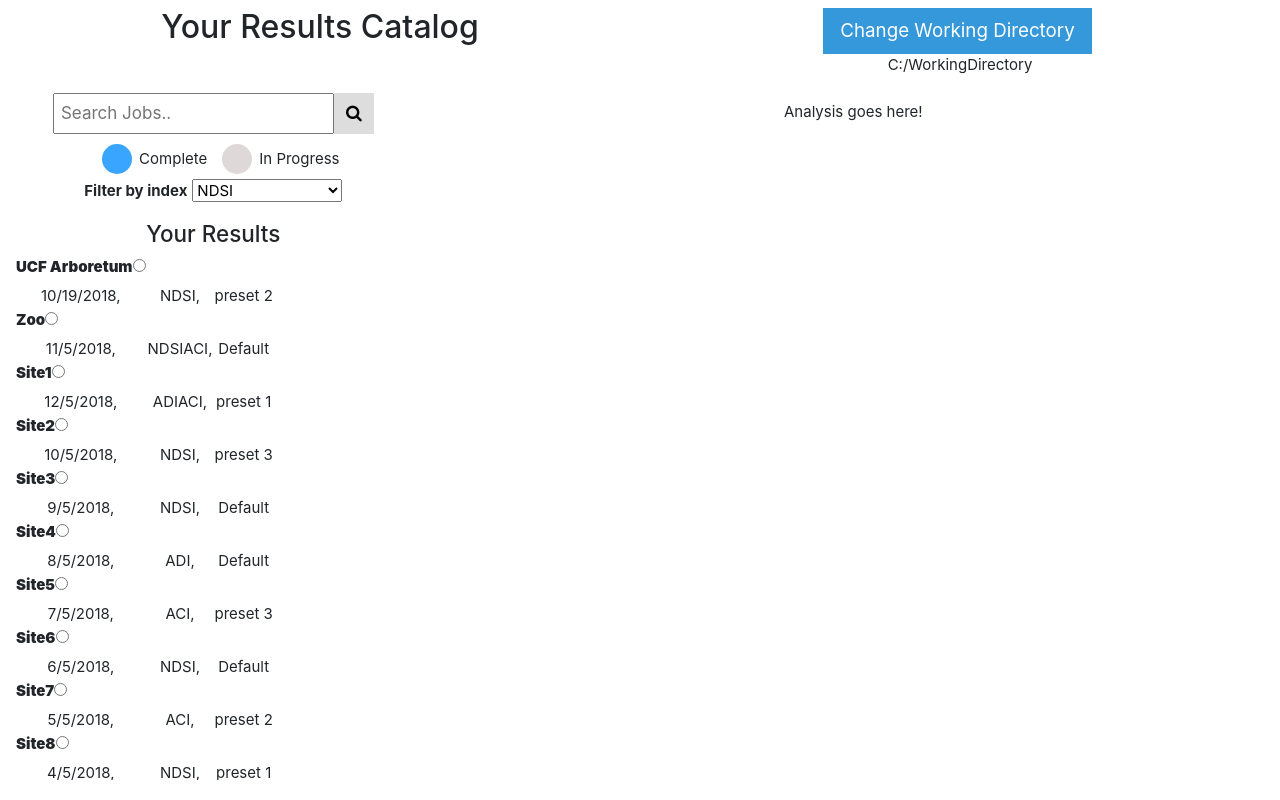
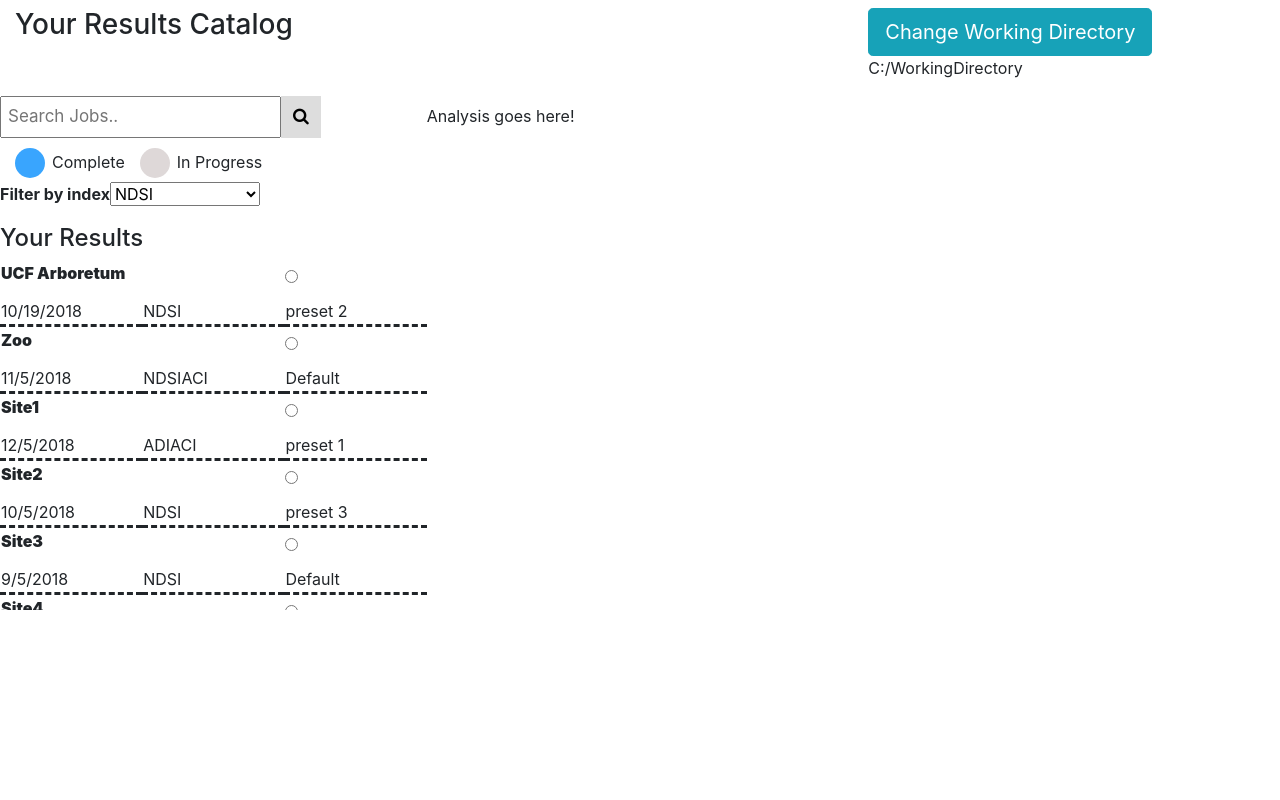
Before and after one commit to jonathanbeever/mangrove, a React (Create React App) app: page / in a window 1280 px wide. Built offline with nearby package versions, Linux system fonts and the light colour scheme.

Commit message:
Finish basic design, begin functionality

```diff
--- a/package.json
+++ b/package.json
@@ -43,5 +43,8 @@
     "not dead",
     "not ie <= 11",
     "not op_mini all"
-  ]
+  ],
+  "devDependencies": {
+    "electron-devtools-installer": "^2.2.4"
+  }
 }
--- a/public/index.html
+++ b/public/index.html
@@ -9,7 +9,7 @@
       manifest.json provides metadata used when your web app is added to the
       homescreen on Android. See https://developers.google.com/web/fundamentals/web-app-manifest/
     -->
-    <link rel="stylesheet" href="https://cdnjs.cloudflare.com/ajax/libs/bootswatch/4.0.0/flatly/bootstrap.min.css"/>
+    <link rel="stylesheet" href="https://stackpath.bootstrapcdn.com/bootstrap/4.1.3/css/bootstrap.min.css" integrity="sha384-MCw98/SFnGE8fJT3GXwEOngsV7Zt27NXFoaoApmYm81iuXoPkFOJwJ8ERdknLPMO" crossorigin="anonymous">
     <link rel="stylesheet" href="https://cdnjs.cloudflare.com/ajax/libs/font-awesome/4.7.0/css/font-awesome.min.css">
     <link rel="manifest" href="%PUBLIC_URL%/manifest.json">
     <!--
@@ -38,5 +38,8 @@
       To begin the development, run `npm start` or `yarn start`.
       To create a production bundle, use `npm run build` or `yarn build`.
     -->
+    <script src="https://code.jquery.com/jquery-3.3.1.slim.min.js" integrity="sha384-q8i/X+965DzO0rT7abK41JStQIAqVgRVzpbzo5smXKp4YfRvH+8abtTE1Pi6jizo" crossorigin="anonymous"></script>
+    <script src="https://cdnjs.cloudflare.com/ajax/libs/popper.js/1.14.3/umd/popper.min.js" integrity="sha384-ZMP7rVo3mIykV+2+9J3UJ46jBk0WLaUAdn689aCwoqbBJiSnjAK/l8WvCWPIPm49" crossorigin="anonymous"></script>
+    <script src="https://stackpath.bootstrapcdn.com/bootstrap/4.1.3/js/bootstrap.min.js" integrity="sha384-ChfqqxuZUCnJSK3+MXmPNIyE6ZbWh2IMqE241rYiqJxyMiZ6OW/JmZQ5stwEULTy" crossorigin="anonymous"></script>
   </body>
 </html>
--- a/src/App.css
+++ b/src/App.css
@@ -1,66 +1,24 @@
-.App {
-  text-align: center;
-}
-
-.App-logo {
-  animation: App-logo-spin infinite 20s linear;
-  height: 40vmin;
-}
-
-.App-header {
-  background-color: #282c34;
-  min-height: 100vh;
-  display: flex;
-  flex-direction: column;
-  align-items: center;
-  justify-content: center;
-  font-size: calc(10px + 2vmin);
-  color: white;
-}
-
-.App-link {
-  color: #61dafb;
-}
-
-@keyframes App-logo-spin {
-  from {
-    transform: rotate(0deg);
-  }
-  to {
-    transform: rotate(360deg);
-  }
-}
-
 .container-fluid{
   margin-top:8px;
 }
 
-.btn-info{
-  margin-right: 5px;
-  border-radius: 0px;
-}
+.scroll {
+  height: 350px;
 
-.btn-info:not(:disabled):not(.disabled):active:focus,.btn-info:not(:disabled):not(.disabled).active:focus,.show>.btn-info.dropdown-toggle:focus{
-  /* box-shadow:0 0 0 .2rem rgba(0,90,90,0.5) */
-  background-color: blueviolet;
-
-}
-
-.btn-info:hover{color:#fff;background-color:#374444;border-color:#025050}
-.btn-info:focus,.btn-info.focus{box-shadow:0 0 0 .2rem rgba(0,90,90,0.5)}
-.btn-info.disabled,.btn-info:disabled{color:#fff;background-color:rgb(72, 75, 75);border-color:#005a5a}
-.btn-info:not(:disabled):not(.disabled):active,.btn-info:not(:disabled):not(.disabled).active,.show>.btn-info.dropdown-toggle{color:#fff;background-color:#435252;border-color:#000}
-.btn-info:not(:disabled):not(.disabled):active:focus,.btn-info:not(:disabled):not(.disabled).active:focus,.show>.btn-info.dropdown-toggle:focus{box-shadow:0 0 0 .2rem rgba(0,90,90,0.5)}
-
-#table-wrapper {
-  height: 35em;
-  width: 350px;
   overflow-y: scroll;
 }
 
+.scroll table {
+  width: 100%;
+  table-layout: fixed;
+}
+
 .scroll th {
-  text-align:left;
   padding-bottom: 5px;
+}
+
+.scroll td {
+  border-bottom: dashed;
 }
 
 input[type=text] {
@@ -87,6 +45,10 @@ input[type=text] {
   margin-left: 15px;
 }
 
+.search-container {
+  margin-bottom: 10px;
+}
+
 .search-container input[type=radio]:hover {
   background-color: #c4bfbf;
 }
@@ -96,12 +58,7 @@ input[type=text] {
 }
 
 .search-container select {
-  margin-left: 5px;
   width: 150px;
-}
-
-.search-container {
-  margin-bottom: 10px;
 }
 
 .search-container button {
@@ -116,6 +73,6 @@ input[type=text] {
   background: #ccc;
 }
 
-.results-name-container {
-  text-align:left;
+.analysis-container {
+
 }
--- a/src/components/catalog.js
+++ b/src/components/catalog.js
@@ -1,45 +1,32 @@
 import React, { Component } from 'react';
 
-class WorkingDirectory extends Component {
+class SearchBar extends Component {
   render() {
-     const wd = this.props.wd;
-     return (
-       <div>
-         <button className="btn btn-lg btn-info">Change Working Directory</button>
-         <p>{wd}</p>
-       </div>
+    return(
+      <form id="searchForm">
+        <input name="searchJob" type="text" placeholder="Search Jobs.." />
+        <button type="submit"><i class="fa fa-search"></i></button>
+      </form>
     );
   }
 }
 
-class AnalysisView extends Component {
-  render() {
-    const chosenResult = this.props.chosenResult;
-
-
-    return (
-      <div class="analysis-container">
-        <h5>{chosenResult}</h5>
-        <p>Analysis goes here!</p>
-      </div>
-    );
-  }
-}
-
-class FilterJobs extends Component {
+class FilterRadios extends Component {
   render() {
     return(
-      <div class="search-container">
-        <form id="searchForm">
-          <input name="searchJob" type="text" placeholder="Search Jobs.." />
-          <button type="submit"><i class="fa fa-search"></i></button>
-        </form>
       <div id="radioButtons">
         <input type="radio" value="completed" id="radio-complete" name="filterJob" checked="checked" />
         <label for="radio-complete">Complete</label>
         <input type="radio" value="inProgress" id="radio-progress" name="filterJob" />
         <label for="radio-progress">In Progress</label>
       </div>
+    );
+  }
+}
+
+class FilterIndex extends Component {
+  render() {
+    return(
       <div id="filterIndex">
         <label for="index"><b>Filter by index</b></label>
         <select name="index">
@@ -49,12 +36,52 @@ class FilterJobs extends Component {
           <option value="rms">RMS</option>
         </select>
       </div>
-      </div>
+    );
+  }
+}
+
+class ResultName extends Component {
+  render(){
+    const result = this.props.result;
+    return(
+      <tr>
+        <th>
+          <label for={result}><b>{result}</b></label>
+        </th>
+        <th></th>
+        <th>
+          <input type="radio" name={result} value={result} id={result} />
+        </th>
+      </tr>
+    );
+  }
+}
+
+class ResultRow extends Component {
+  render() {
+    const result = this.props.result;
+    const resultDate = result.date;
+    const resultIndex = result.index;
+    const resultParam = result.params;
+    return(
+      <tr>
+        <td>{resultDate} </td>
+        <td>{resultIndex} </td>
+        <td>{resultParam}</td>
+      </tr>
     );
   }
 }
 
 class ResultTable extends Component {
+  constructor(props) {
+    super(props);
+    this.state = {
+      filterName: '',
+      filterIndex: ''
+    };
+  }
+
   render() {
     const rows = [];
     let lastName = null;
@@ -76,45 +103,49 @@ class ResultTable extends Component {
     });
 
     return(
-      <div id="table-wrapper">
-        <div class="scroll">
-          <div class="body">
+      <div className="scroll">
         <table>
           <tbody>{rows}</tbody>
         </table>
-          </div>
-        </div>
       </div>
     );
   }
 }
 
-class ResultName extends Component {
-  render(){
-    const result = this.props.result;
+class FilterJobs extends Component {
+  render() {
     return(
-      <tr>
-        <th>
-          <b>{result}</b>
-          <input type="radio" name={result} />
-        </th>
-      </tr>
+      <div className="search-container">
+        <SearchBar />
+        <FilterRadios />
+        <FilterIndex />
+      </div>
     );
   }
 }
 
-class ResultRow extends Component {
+class WorkingDirectory extends Component {
    render() {
-    const result = this.props.result;
-    const resultDate = result.date;
-    const resultIndex = result.index;
-    const resultParam = result.params;
-    return(
-      <tr>
-        <td>{resultDate},</td>
-        <td>{resultIndex},</td>
-        <td>{resultParam}</td>
-      </tr>
+     const wd = this.props.wd;
+     return (
+       <div>
+         <button className="btn btn-lg btn-info">Change Working Directory</button>
+         <p>{wd}</p>
+       </div>
+     );
+   }
+}
+
+class AnalysisView extends Component {
+  render() {
+    const chosenResult = this.props.chosenResult;
+
+
+    return (
+      <div>
+        <h5>{chosenResult}</h5>
+        <p>Analysis goes here!</p>
+      </div>
     );
   }
 }
@@ -124,23 +155,31 @@ class Catalog extends Component {
     return (
       <div className="container-fluid">
         <div className="row">
-          <div className="col">
+          <div className="col-8">
             <h3>Your Results Catalog</h3>
           </div>
-          <div className="col">
+          <div className="col-4">
             <WorkingDirectory
               wd="C:/WorkingDirectory" />
           </div>
         </div>
         <div className="row">
           <div className="col-4">
+            <div className="row d-block">
               <FilterJobs />
+            </div>
+            <div className="row d-block">
               <h4>Your Results</h4>
               <ResultTable
                 results={this.props.results} />
             </div>
+          </div>
           <div className="col-8">
+            <div className="analysis-container">
+              <div className="row">
                 <AnalysisView />
+              </div>
+            </div>
           </div>
         </div>
       </div>
```
Also changed, not shown: public/electron.js (+13 -1 lines), src/components/hierarchy.txt, 1 other file (tests, documents, lock files or other folders). Lines whose indentation alone changed are shown as unchanged.
